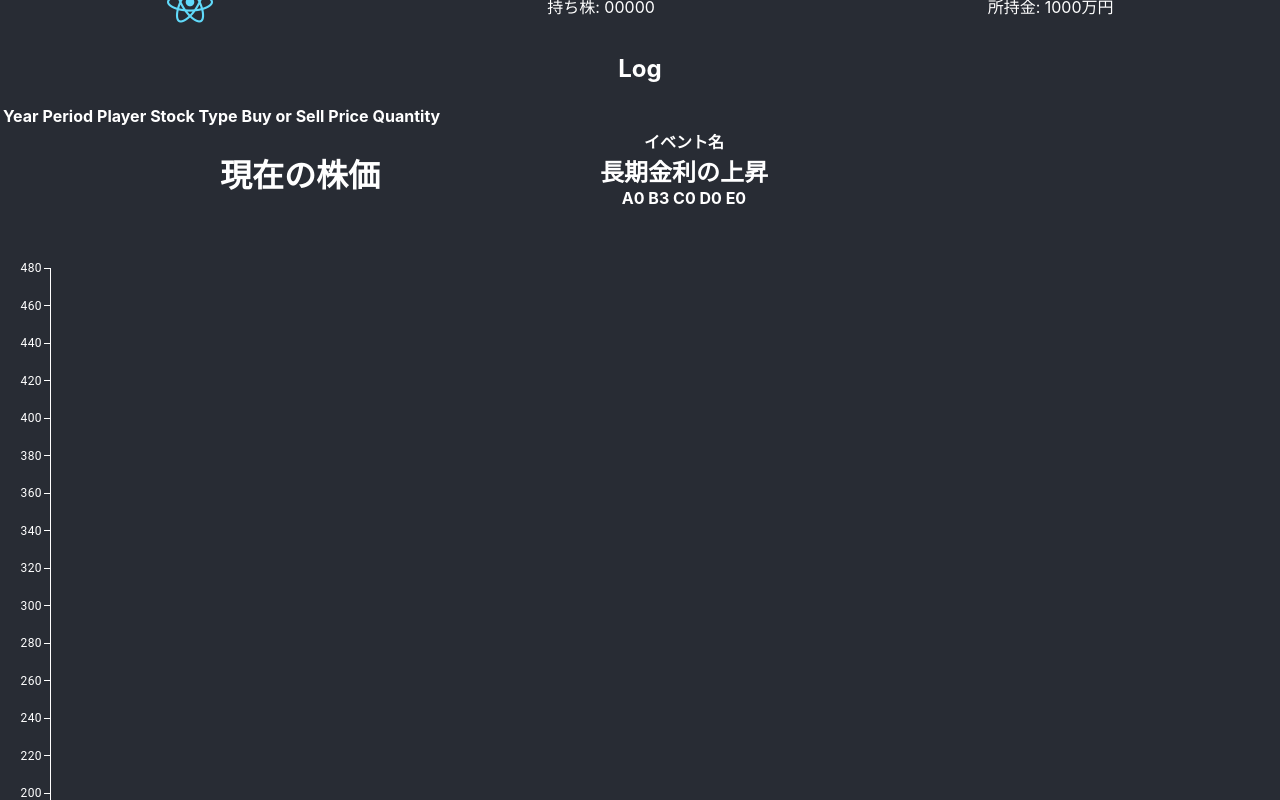
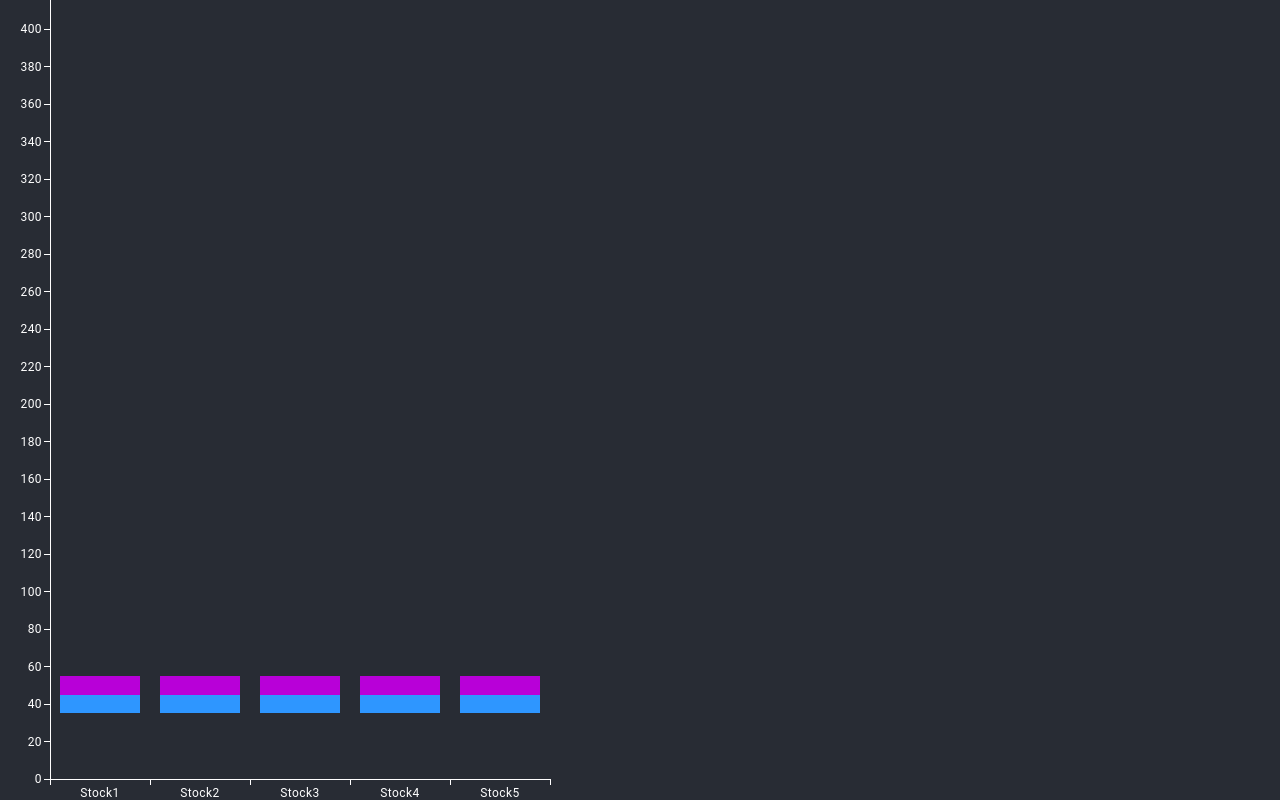
Before and after one commit to takikomiudon/sdm-fin, a React (Create React App) app in the folder my-app/: page / in a window 1280 px wide. Shown: the part 260-1060 px from the top of the page. Built offline with nearby package versions, Linux system fonts and the light colour scheme.

Commit message:
コメント削除、構造の微修正

```diff
--- a/my-app/src/App.jsx
+++ b/my-app/src/App.jsx
@@ -129,6 +129,7 @@
 
   return (
     <div className="App">
+      <StockPriceChart stockPrices={stockPrices} />
       <GameYearAndPeriod year={year} period={period} isFinished={isFinished} />
       <PlayerInfoList
         player1={player1}
@@ -137,8 +138,6 @@
         player4={player4}
       />
       <Log actionLogs={actionLogs} />
-      <div className="mainDisplay">
-        <StockPriceChart stockPrices={stockPrices} />
       <Event
         eventNum={eventNum}
         setEventNum={setEventNum}
@@ -146,7 +145,6 @@
         eventArray={eventArray}
         isFinished={isFinished}
       />
-      </div>
       <StockSelector
         player1={player1}
         player2={player2}
--- a/my-app/src/stockPriceChart/StockPriceChart.jsx
+++ b/my-app/src/stockPriceChart/StockPriceChart.jsx
@@ -1,15 +1,12 @@
 import { BarChart } from "@mui/x-charts/BarChart";
 
 const StockPriceChart = () => {
-  // 下向くん
-  // まずグラフの描画に必要な情報を取得し、グラフに反映するようにする
-  // 現状はMUIのBarChartというものを用いて無理やり描画しているが、これだと上にいくにつれて上がり幅が増えるのが表現できていないため、他に良さそうなライブラリあるいは表現方法があれば教えてください
   return (
     <div>
       <h1>現在の株価</h1>
       <BarChart
         series={[
-          { data: [35, 35, 35, 35, 35], stack: "A", color: "#282c34" }, // ここを変化させて株価の変化を表現しよう
+          { data: [35, 35, 35, 35, 35], stack: "A", color: "#282c34" },
           { data: [10, 10, 10, 10, 10], stack: "A" },
           { data: [10, 10, 10, 10, 10], stack: "A" },
         ]}
```
Lines whose indentation alone changed are shown as unchanged.
